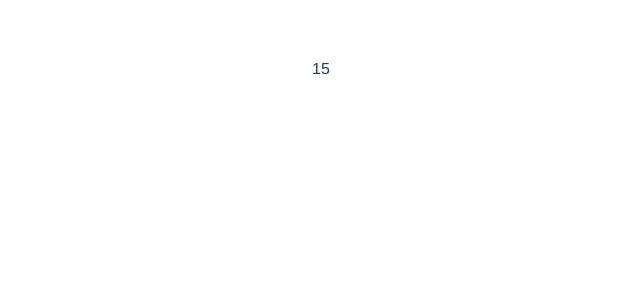
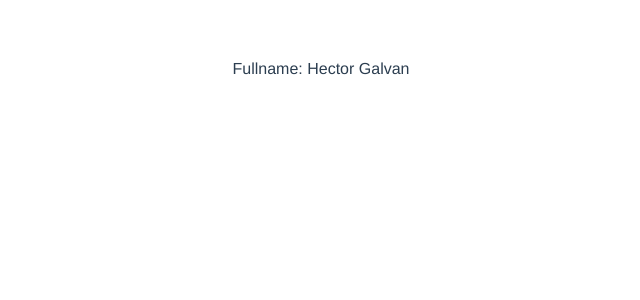
Before and after one commit to hector-gg/C2_Componentes, a Vue app: page / in a window 1280 px wide. Shown: the top 300 px of the page, without its empty margins (319-959 px from the left). Built offline with nearby package versions, Linux system fonts and the light colour scheme.

Commit message:
13_computed

```diff
--- a/src/components/Home.vue
+++ b/src/components/Home.vue
@@ -1,27 +1,20 @@
 <template>
-    <div>{{ obj.counter }}</div>
-    <!-- <div>{{ counter }}</div> -->
+    <div>Fullname: {{ fullName }}</div>
 </template>
 <script>
-import { ref } from "vue"; //Valores
-import { reactive, watch } from "vue"; // objetos
+import { ref, computed } from "vue";
+
 export default {
     setup() {
-        // const counter = ref(0); //ref
-        // setInterval(() => counter.value++, 500); //ref
-        const obj = reactive({ counter: 0 });
-        setInterval(() => obj.counter++, 500);
-        watch(
-            () => obj.counter,
-            (valor, anterior) => {
-                //reactive
-                // watch(counter, (valor, anterior) => { //ref
-                console.log(valor, anterior);
-            }
-        );
+        const firstName = ref("Hector");
+        const lastName = ref("Galvan");
+
+        const fullName = computed(() => {
+            return `${firstName.value} ${lastName.value}`;
+        });
 
         return {
-            obj,
+            fullName,
         };
     },
 };
```
